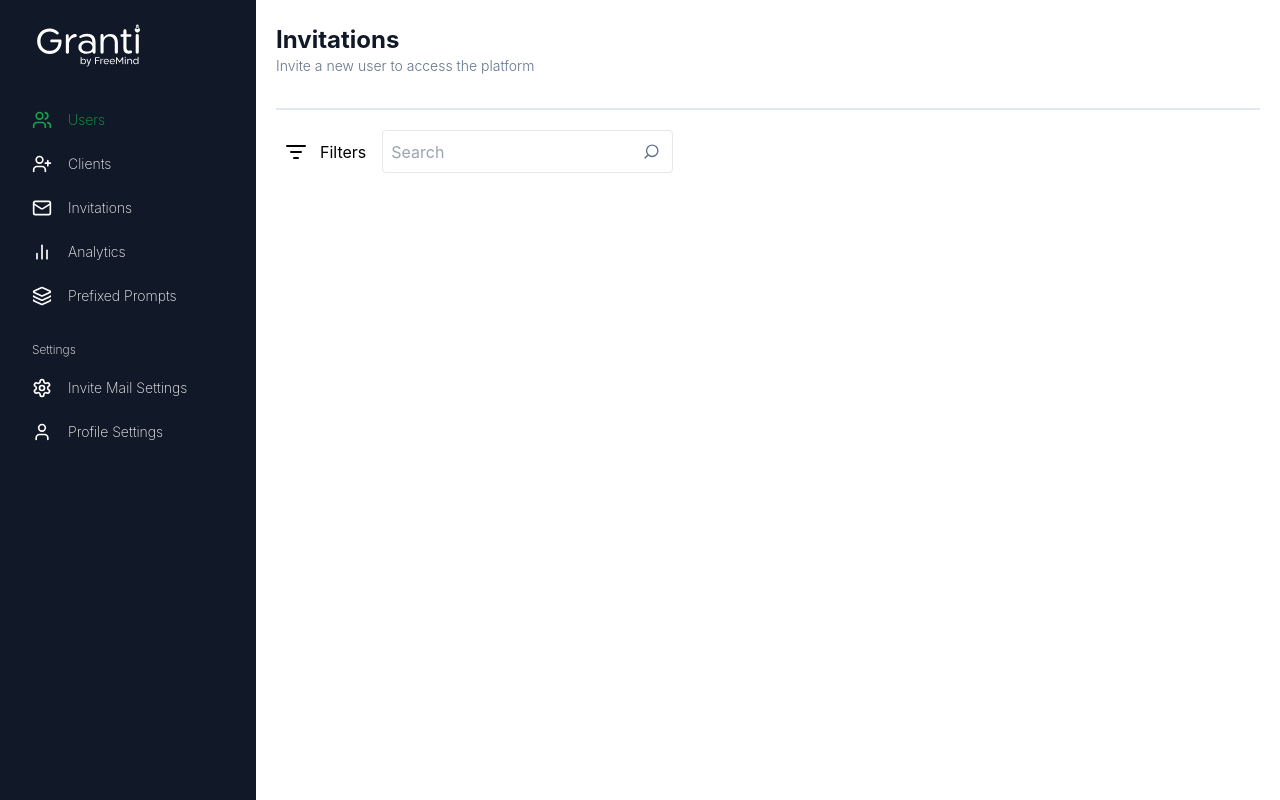
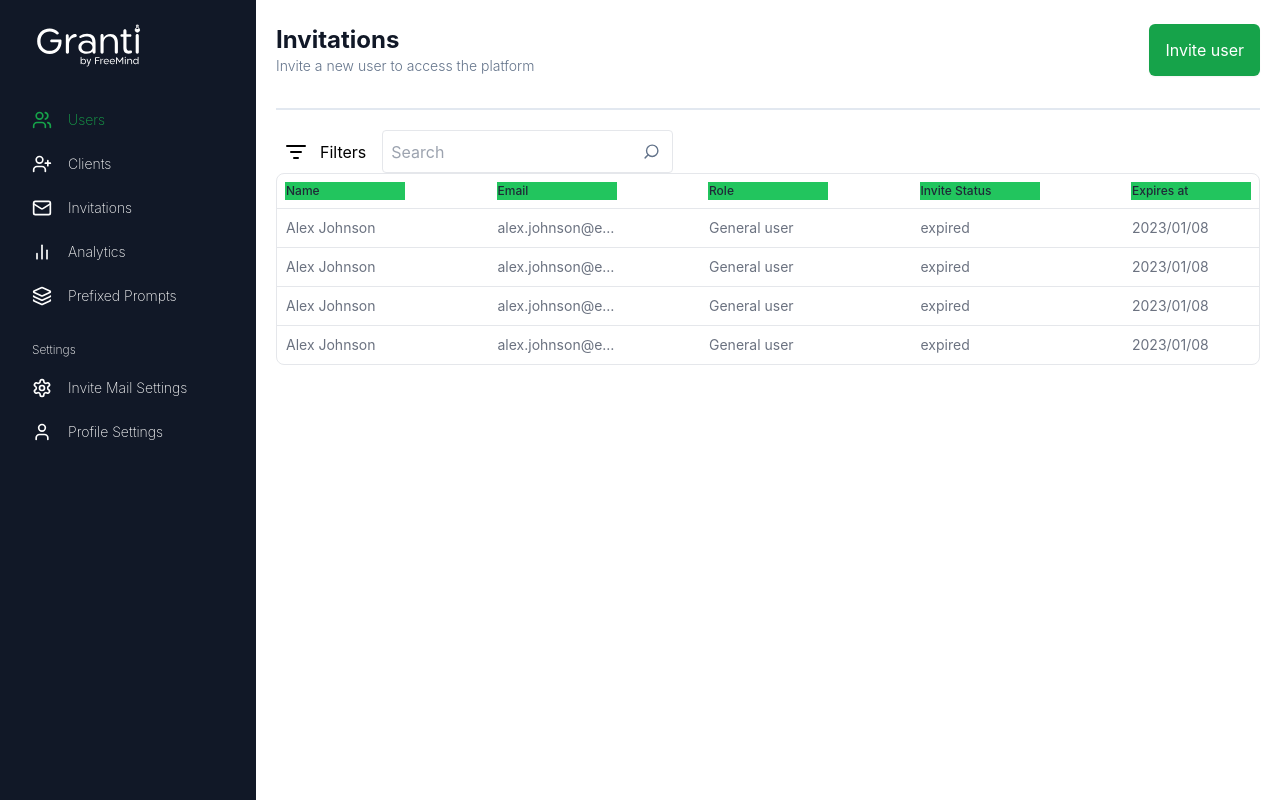
Before and after one commit to littlegod20/Freemind, a React (Vite) app: page /invitations in a window 1280 px wide. Built offline with nearby package versions, Linux system fonts and the light colour scheme.

Commit message:
modified the reusable table component to be more reusable-friendly

```diff
--- a/src/components/Button.tsx
+++ b/src/components/Button.tsx
@@ -1,7 +1,16 @@
-const Button = ({ title }: { title: string }) => {
+interface ButtonTypes {
+  title: string;
+  className?: string;
+}
+
+const Button: React.FC<ButtonTypes> = ({ title, className }) => {
   return (
     <>
-      <button className="border p-2 rounded-lg hover:bg-gray-100 transition-all duration-300 ease-in">
+      <button
+        className={`border py-2 px-4 rounded-lg hover:bg-gray-100 transition-all duration-300 ease-in ${
+          className || ""
+        }`}
+      >
         {title}
       </button>
     </>
--- a/src/components/Header.tsx
+++ b/src/components/Header.tsx
@@ -1,16 +1,19 @@
+import { ReactElement } from "react";
 interface HeaderTypes {
   title: string;
   description: string;
+  Button?: ReactElement;
 }
 
-const Header: React.FC<HeaderTypes> = ({ title, description }) => {
+const Header: React.FC<HeaderTypes> = ({ title, description, Button }) => {
   return (
-    <>
-      <header className=" border-slate-200 border-b-2 pb-8  w-full">
+    <div className="border-slate-200 border-b-2 pb-8  w-full flex justify-between">
+      <header className="">
         <h4 className="text-dark-blue">{title.capitalize()}</h4>
         <p className="font-light text-sm text-slate-500">{description}</p>
       </header>
-    </>
+      {Button}
+    </div>
   );
 };
 
--- a/src/components/Table.tsx
+++ b/src/components/Table.tsx
@@ -1,4 +1,4 @@
-import { TableTypes } from "../utils/types";
+import { TableDetailsTypes, TableTypes } from "../utils/types";
 
 const Table: React.FC<TableTypes> = ({ tableDetails, tableTitles }) => {
   return (
@@ -6,55 +6,34 @@ const Table: React.FC<TableTypes> = ({ tableDetails, tableTitles }) => {
       <div className="overflow-hidden rounded-lg border">
         <table className="text-sm w-full">
           <thead className="p-2 w-full ">
-            <tr className="grid grid-cols-9 gap-2 p-2">
+            <tr className="flex gap-2 p-2 justify-between">
               {tableTitles.map((item, index) => (
                 <th
                   key={index}
-                  className="md:w-[120px] flex justify-start md:text-left w-16 text-[#1F2937] font-medium text-xs"
+                  className="md:w-[120px] flex justify-start bg-green-500 md:text-left w-16 text-[#1F2937] font-medium text-xs"
                 >
                   <p className="truncate md:text-wrap">{item}</p>
                 </th>
               ))}
             </tr>
           </thead>
-          <tbody className=" flex flex-col w-full text-[#6B7280]">
+
+          <tbody className="flex flex-col w-full text-[#6B7280]">
             {tableDetails.map((item, index) => (
               <tr
                 className="flex w-full justify-between gap-2 border-t-[1px] border-gray-200 p-2 text-sm font-normal"
                 key={index}
               >
-                <td className="md:w-[120px] w-[60px] flex justify-start md:text-left  items-center">
-                  <p className="truncate">{item.name}</p>
-                </td>
-                <td className="md:w-[120px] flex justify-start md:text-left items-center w-16 text-no-wrap">
-                  <p className="truncate">{item.role}</p>
-                </td>
-                <td className="md:w-[120px] flex justify-start md:text-left items-center w-14">
-                  <p className="truncate">{item.joined}</p>
-                </td>
-                <td className="md:w-[120px] flex justify-start md:text-left items-center w-16">
-                  <p className="truncate">{item.lastLogged}</p>
-                </td>
-                <td className="md:w-[120px] flex justify-start md:text-left items-center w-16">
-                  <p className="truncate">{item.aiTokensUsed}</p>
-                </td>
-                <td className="md:w-[120px] flex justify-start md:text-left items-center w-16">
-                  <p className="truncate">{item.aiTokensSessions}</p>
-                </td>
-                <td className="md:w-[120px] flex justify-start md:text-left items-center w-16">
-                  <p className="truncate">{item.palmTokensUsed}</p>
-                </td>
-                <td className="md:w-[120px] flex justify-start md:text-left items-center w-16">
-                  <p className="truncate">{item.palmSessions}</p>
-                </td>
-                <td className="md:w-[120px] flex justify-start md:text-left items-center w-16">
-                  <p className="truncate flex justify-between items-center w-full">
-                    {item.limitCall}{" "}
-                    <span className="text-black font-black cursor-pointer">
-                      ...
-                    </span>
-                  </p>
-                </td>
+                {Object.keys(item).map((key) => (
+                  <td
+                    key={key}
+                    className="md:w-[120px] w-[60px] flex justify-start md:text-left items-center"
+                  >
+                    <p className="truncate">
+                      {item[key as keyof TableDetailsTypes]}
+                    </p>
+                  </td>
+                ))}
               </tr>
             ))}
           </tbody>
--- a/src/pages/Invitations.tsx
+++ b/src/pages/Invitations.tsx
@@ -1,5 +1,8 @@
+import Button from "../components/Button";
 import Header from "../components/Header";
+import Table from "../components/Table";
 import FilterSearch from "../components/widgets/FilterSearch";
+import { invitationTitles, invtationDetails } from "../utils/constants";
 
 const Invitations = () => {
   return (
@@ -7,10 +10,20 @@ const Invitations = () => {
       <Header
         title="invitations"
         description="Invite a new user to access the platform"
+        Button={
+          <Button
+            title="Invite user"
+            className="bg-[#16A34A] text-white rounded-md border-none hover:bg-[#1d7d40] shadow-sm"
+          />
+        }
       />
 
       <section className="pt-5">
         <FilterSearch />
+      </section>
+
+      <section>
+        <Table tableTitles={invitationTitles} tableDetails={invtationDetails} />
       </section>
     </main>
   );
--- a/src/utils/constants.ts
+++ b/src/utils/constants.ts
@@ -86,3 +86,42 @@ export const usersDetails = [
     limitCall: "1000",
   },
 ];
+
+export const invitationTitles = [
+  "Name",
+  "Email",
+  "Role",
+  "Invite Status",
+  "Expires at",
+];
+
+export const invtationDetails = [
+  {
+    name: "Alex Johnson",
+    email: "alex.johnson@emailprovider.com",
+    role: "General user",
+    inviteStatus: "expired",
+    expiresAt: "2023/01/08",
+  },
+  {
+    name: "Alex Johnson",
+    email: "alex.johnson@emailprovider.com",
+    role: "General user",
+    inviteStatus: "expired",
+    expiresAt: "2023/01/08",
+  },
+  {
+    name: "Alex Johnson",
+    email: "alex.johnson@emailprovider.com",
+    role: "General user",
+    inviteStatus: "expired",
+    expiresAt: "2023/01/08",
+  },
+  {
+    name: "Alex Johnson",
+    email: "alex.johnson@emailprovider.com",
+    role: "General user",
+    inviteStatus: "expired",
+    expiresAt: "2023/01/08",
+  },
+];
```
